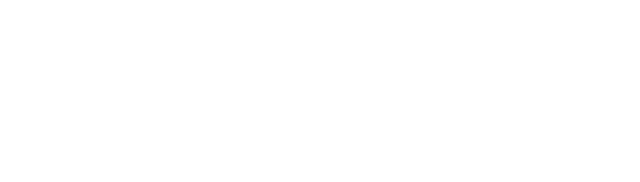
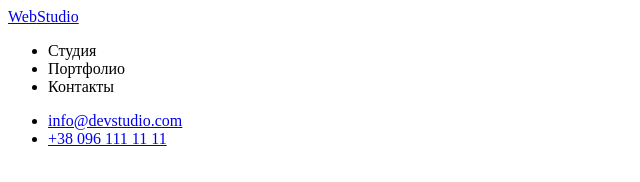
Before and after one commit to Zlomanov/goit-markup-hw-01, a plain HTML site: page index.html in a window 1280 px wide. Shown: the whole page, without its empty margins (0-640 px from the left). Drawn offline with Linux system fonts and the light colour scheme.

Commit message:
Add header

```diff
--- a/index.html
+++ b/index.html
@@ -6,5 +6,22 @@
     <meta name="viewport" content="width=device-width, initial-scale=1.0" />
     <title>Document</title>
   </head>
-  <body></body>
+  <body>
+    <header>
+      <nav>
+        <a href="./index.html"><span>Web</span>Studio</a>
+        <ul>
+          <li>Студия</li>
+          <li>Портфолио</li>
+          <li>Контакты</li>
+        </ul>
+        <ul>
+          <li><a href="mailto:info@devstudio.com">info@devstudio.com</a></li>
+          <li><a href="tel:+380961111111">+38 096 111 11 11</a></li>
+        </ul>
+      </nav>
+    </header>
+    <main></main>
+    <footer></footer>
+  </body>
 </html>
```
